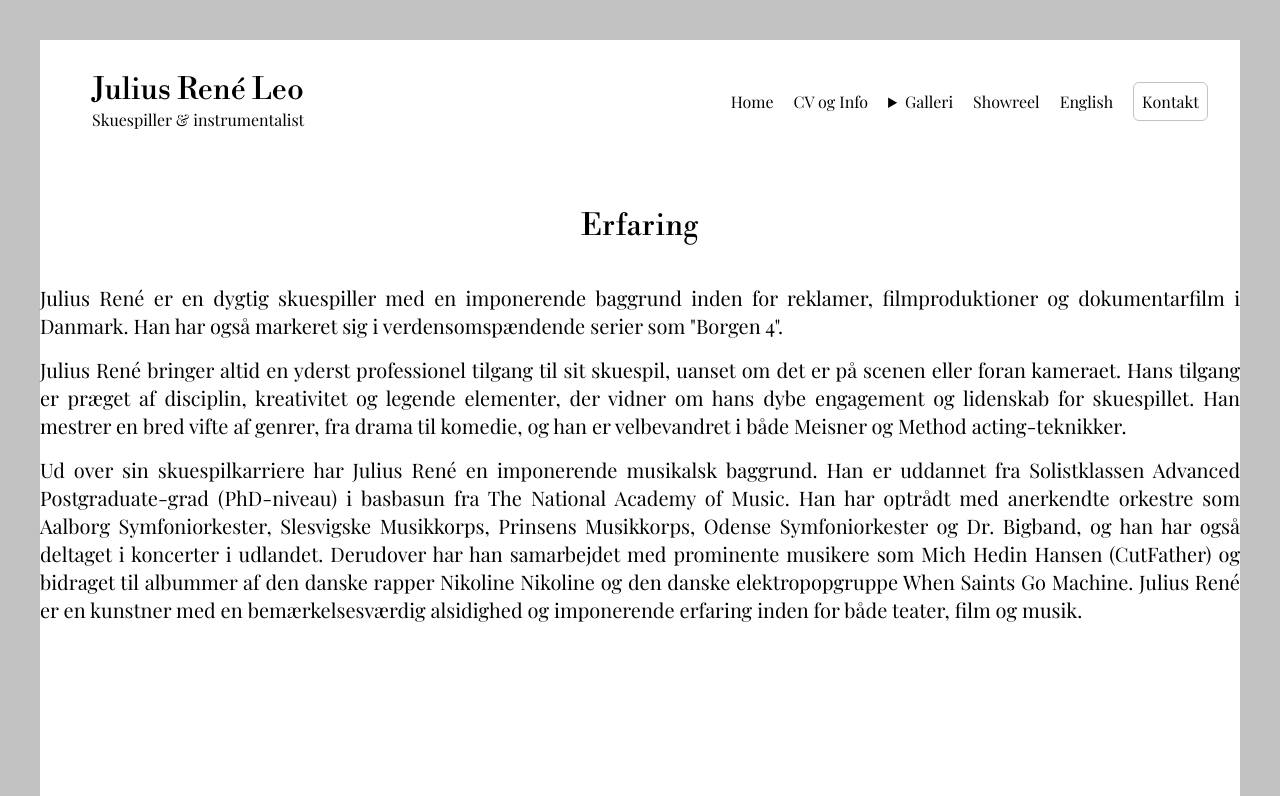
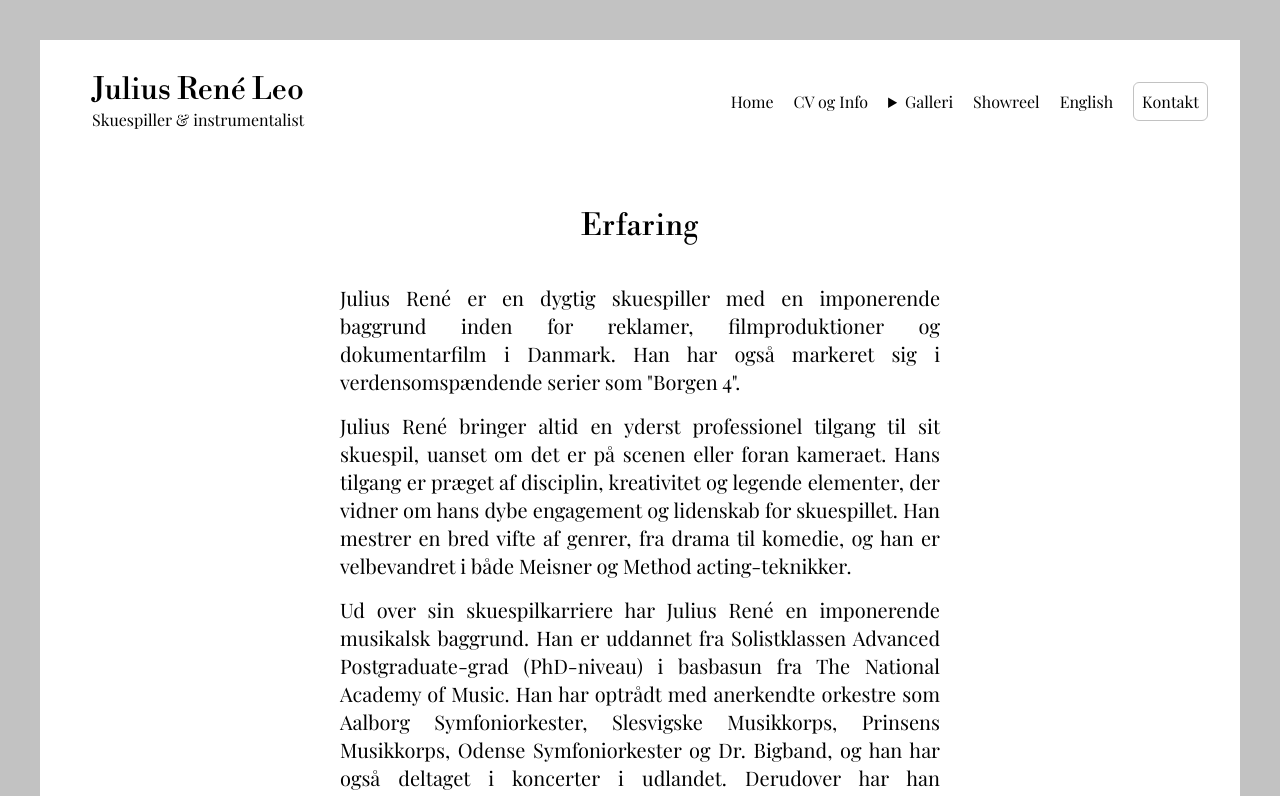
Before and after one commit to Claudiu-Ionel/rene-website, a Next.js app: page /Portofolios in a window 1280 px wide. Shown: the top 796 px of the page. Built offline with nearby package versions, Linux system fonts and the light colour scheme.

Commit message:
Fixed Experience width in Portfolios

```diff
--- a/app/Portofolios/page.js
+++ b/app/Portofolios/page.js
@@ -5,7 +5,7 @@ import ImageModal from "../Components/ImageModal";
 import { portfolgeImages } from "../data/data";
 import { useState } from "react";
 import Gallery from "../Components/Gallery";
-export default function Portofolios({ }) {
+export default function Portofolios({}) {
   const [imageModalOpen, setImageModalOpen] = useState(false);
   const [imageIdx, setImgIdx] = useState(0);
   const [modalImageGallery, setModalImageGallery] = useState([]);
@@ -25,7 +25,11 @@ export default function Portofolios({ }) {
         />
       )}
       <div className="w-full bg-white px-8 py-6 h-[128px] ipadAir:hidden"></div>
-      <Experience></Experience>
+      <div className="bg-white w-full flex justify-center">
+        <div className="w-1/2 max-w-2xl lg:w-[95%]">
+          <Experience />
+        </div>
+      </div>
 
       <Gallery
         setModalOpen={setImageModalOpen}
```
